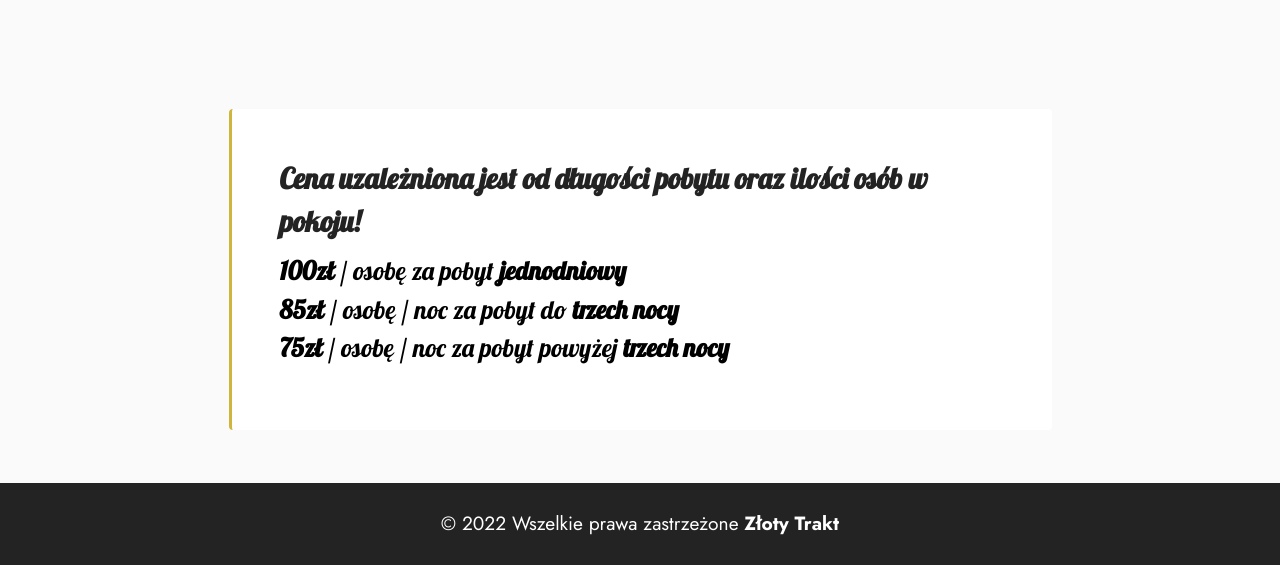
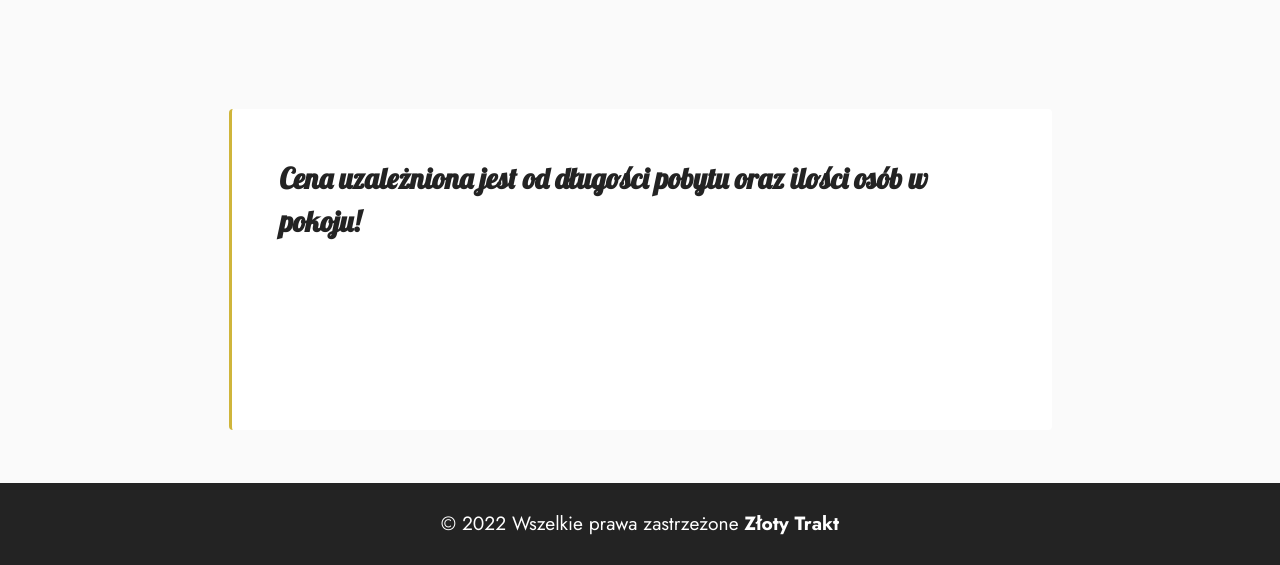
Before and after one commit to Forty-Eight48/zlotytrakt.eu, a plain HTML site: page pokoje.html in a window 1280 px wide. Shown: the part 2547-3112 px from the top of the page. Drawn offline with Linux system fonts and the light colour scheme; a script that the page names is missing; files whose address does not match are found by name.

Commit message:
Update pokoje.html

```diff
--- a/pokoje.html
+++ b/pokoje.html
@@ -399,7 +399,7 @@
             <div class="col-12 col-md-9">
                 <blockquote>
                 <h5 class="mbr-section-title mbr-fonts-style mb-2 display-7"><strong>Cena uzależniona jest od długości pobytu oraz ilości osób w pokoju!</strong></h5>
-                <p class="mbr-text mbr-fonts-style display-4"><strong>100zł </strong>/ osobę za pobyt <strong>jednodniowy</strong><br><strong>85zł</strong> / osobę / noc za pobyt do <strong>trzech nocy</strong><br><strong>75zł</strong> / osobę / noc za pobyt powyżej <strong>trzech nocy</strong><br></p></blockquote>
+                <p class="mbr-text mbr-fonts-style display-4"><strong></strong><strong></strong><br><strong></strong><strong></strong><br><strong></strong><strong></strong><br></p></blockquote>
             </div>
         </div>
     </div>
```
